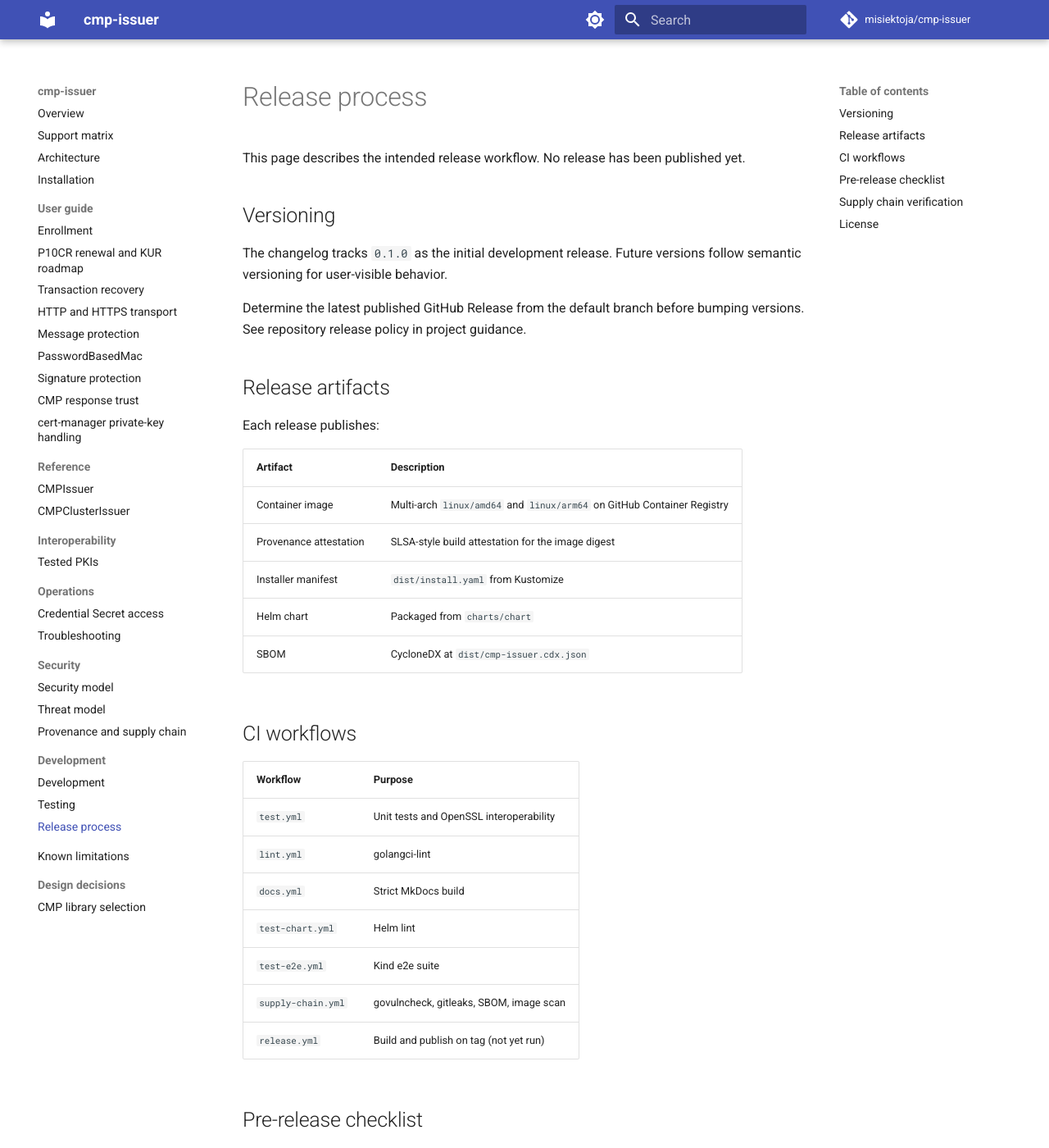
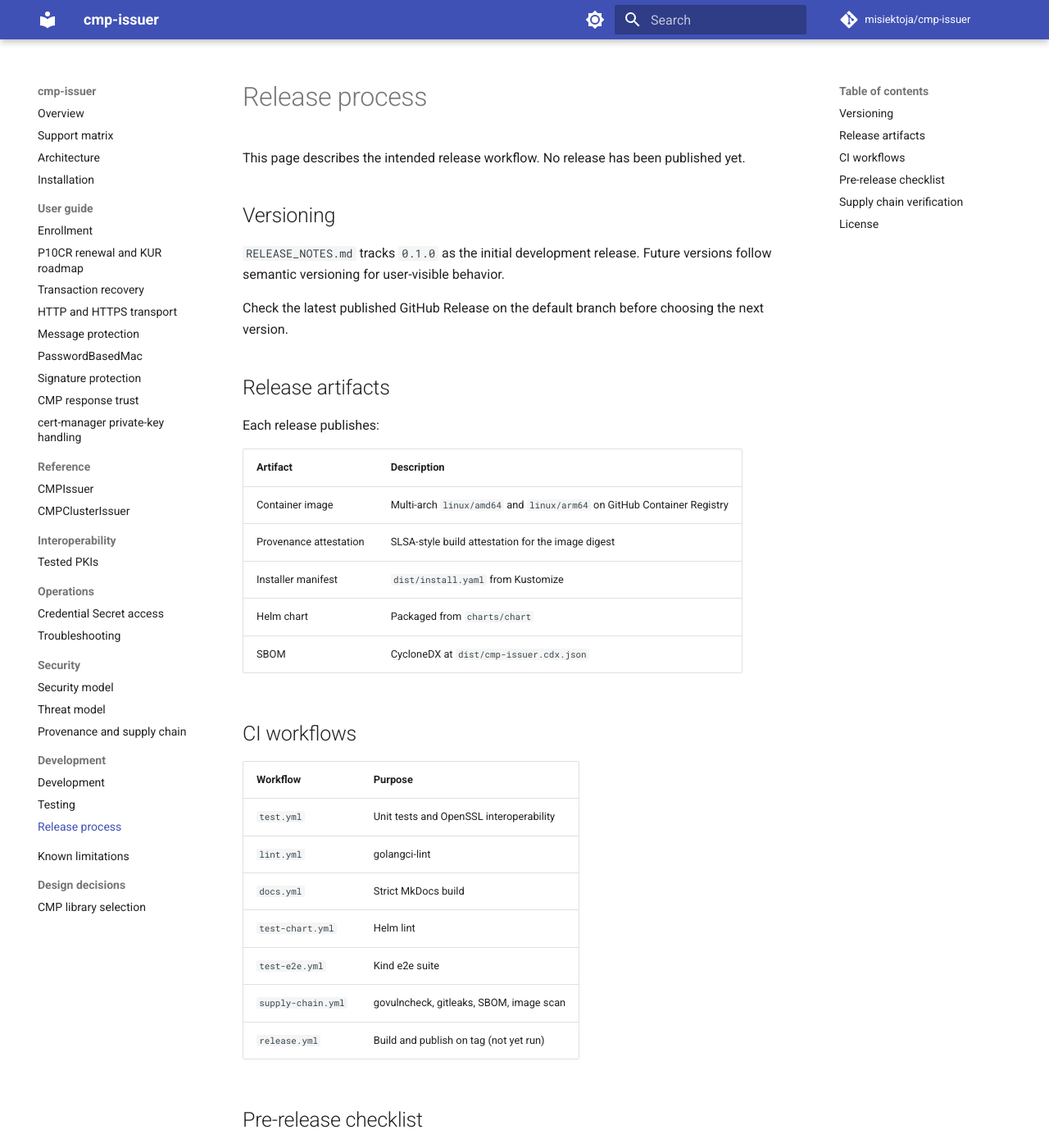
Before and after one commit to misiektoja/cmp-issuer, an MkDocs documentation site: the page built from docs/development/release-process.md, in a window 1280 px wide and 1400 px high. Shown: the whole window at 82% size. Built offline with MkDocs 1.6.1 and Material for MkDocs 9.7.7, drawn with Linux system fonts in a browser that asks for light colours; comment, search, counter and statistics services are not loaded; some of the changed text lies outside the part shown.

Commit message:
docs(development): point the release checklist at the release notes

```diff
--- a/docs/development/release-process.md
+++ b/docs/development/release-process.md
@@ -4,9 +4,9 @@
 
 ## Versioning
 
-The changelog tracks `0.1.0` as the initial development release. Future versions follow semantic versioning for user-visible behavior.
+`RELEASE_NOTES.md` tracks `0.1.0` as the initial development release. Future versions follow semantic versioning for user-visible behavior.
 
-Determine the latest published GitHub Release from the default branch before bumping versions. See repository release policy in project guidance.
+Check the latest published GitHub Release on the default branch before choosing the next version.
 
 ## Release artifacts
 
@@ -36,7 +36,7 @@
 
 1. `make test`, `make lint`, `make docs-build`, `make helm-lint`
 2. `make test-e2e` when controller or e2e specs changed
-3. Update `CHANGELOG.md` with user-facing entries
+3. Update `RELEASE_NOTES.md` with user-facing entries
 4. Tag and push only when authorized to publish
 
 ## Supply chain verification
```
